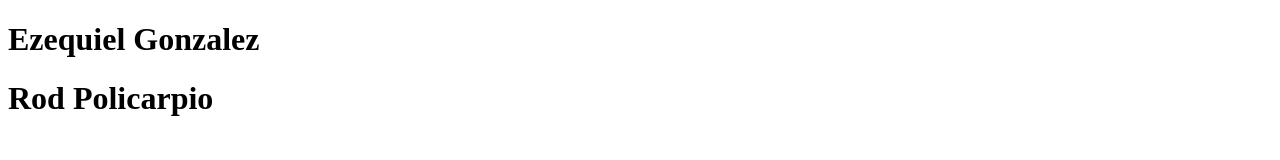
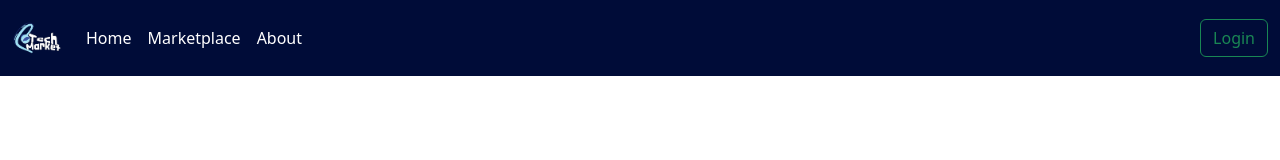
Before and after one commit to PHY5ZEKE/Group_1_ITELEC1C, a plain HTML site: page index.html in a window 1280 px wide. Drawn offline with nearby package versions, Linux system fonts and the light colour scheme.

Commit message:
Start of the Home Page

```diff
--- a/index.html
+++ b/index.html
@@ -5,10 +5,38 @@
         <meta http-equiv="X-UA-Compatible" content="IE=edge">
         <meta name = "viewport" content = "width=device-width, initial-scale=1.0">
         <title>Home Page</title>
+        <link href="https://cdn.jsdelivr.net/npm/bootstrap@5.3.1/dist/css/bootstrap.min.css" rel="stylesheet" integrity="sha384-4bw+/aepP/YC94hEpVNVgiZdgIC5+VKNBQNGCHeKRQN+PtmoHDEXuppvnDJzQIu9" crossorigin="anonymous">
+        <script src="https://cdn.jsdelivr.net/npm/bootstrap@5.3.1/dist/js/bootstrap.bundle.min.js" integrity="sha384-HwwvtgBNo3bZJJLYd8oVXjrBZt8cqVSpeBNS5n7C8IVInixGAoxmnlMuBnhbgrkm" crossorigin="anonymous"></script>
+        <!--css-->
+        <link rel="stylesheet" href="style\indexStyle.css">
     </head>
     <body>
-        <h1>Ezequiel Gonzalez</h1>
-		<h1>Rod Policarpio</h1>
+        <nav class="navbar navbar-expand-lg ">
+            <div class="container-fluid">
+                    <a class="navbar-brand" href="#">
+                      <img src="assets\Logo.png" alt="Bootstrap" width="50" height="50">
+                    </a>
+              <button class="navbar-toggler" type="button" data-bs-toggle="collapse" data-bs-target="#navbarSupportedContent" aria-controls="navbarSupportedContent" aria-expanded="false" aria-label="Toggle navigation">
+                <span class="navbar-toggler-icon"></span>
+              </button>
+              <div class="collapse navbar-collapse" id="navbarSupportedContent">
+                <ul class="navbar-nav me-auto mb-2 mb-lg-0">
+                  <li class="nav-item">
+                    <a class="nav-link active" aria-current="page" href="#">Home</a>
+                  </li>
+                  <li class="nav-item">
+                    <a class="nav-link" href="#">Marketplace</a>
+                  </li>
+                  <li class="nav-item">
+                    <a class="nav-link" href="#">About</a>
+                  </li>
 
+                </ul>
+
+                  <button class="btn btn-outline-success" type="submit">Login</button>
+                </form>
+              </div>
+            </div>
+          </nav>
     </body>
 <html>
--- /dev/null
+++ b/style/indexStyle.css
@@ -0,0 +1,14 @@
+/* Change the background color of the navbar */
+.navbar {
+    background-color: #000c38; /* You can replace this color with your desired color */
+  }
+
+  /* Change the color of the navbar links */
+  .navbar-nav .nav-link {
+    color: white; /* You can replace this color with your desired color */
+  }
+
+  /* Change the color of the active link */
+  .navbar-nav .nav-link.active {
+    color:white; /* You can replace this color with your desired color */
+  }
```
Also changed, not shown: assets/Logo.png (added).
